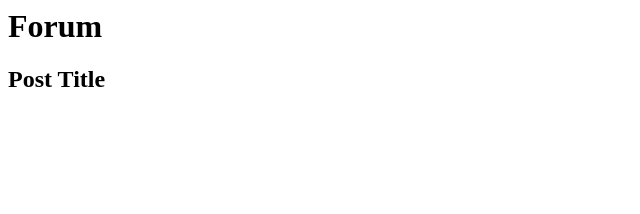
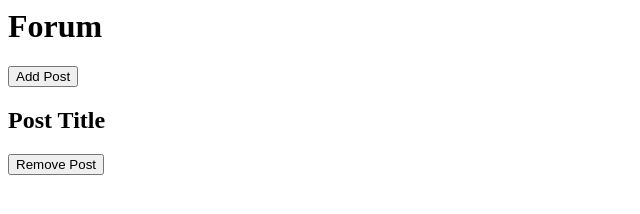
Before and after one commit to worrior-dou/worrior-dou.github.io, a plain HTML site: page index.html in a window 1280 px wide. Shown: the whole page, without its empty margins (0-640 px from the left). Drawn offline with Linux system fonts and the light colour scheme.

Commit message:
게시글을 추가하거나 삭제하는 버튼

```diff
--- a/index.html
+++ b/index.html
@@ -1,7 +1,25 @@
-<html>
-<head>
-  <title>Forum</title>
+<body>
+  <h1>Forum</h1>
+  <button onclick="addPost()">Add Post</button>
+  <div class="posts">
+    <div class="post">
+      <h2 onclick="toggleComments(this)">Post Title</h2>
+      <button onclick="removePost(this)">Remove Post</button>
+      <div class="comments" style="display: none;">
+        <p>Comment by <strong>Username</strong></p>
+        <p>Posted on <em>12/12/2022 at 12:00pm</em></p>
+      </div>
+    </div>
+  </div>
   <script>
+    function addPost() {
+      // code to add a new post to the forum
+    }
+
+    function removePost(button) {
+      // code to remove the post containing the button that was clicked
+    }
+
     function toggleComments(title) {
       var post = title.parentNode;
       var comments = post.getElementsByClassName('comments')[0];
@@ -12,15 +30,4 @@
       }
     }
   </script>
-</head>
-<body>
-  <h1>Forum</h1>
-  <div class="post">
-    <h2 onclick="toggleComments(this)">Post Title</h2>
-    <div class="comments" style="display: none;">
-      <p>Comment by <strong>Username</strong></p>
-      <p>Posted on <em>12/12/2022 at 12:00pm</em></p>
-    </div>
-  </div>
 </body>
-</html>
```
